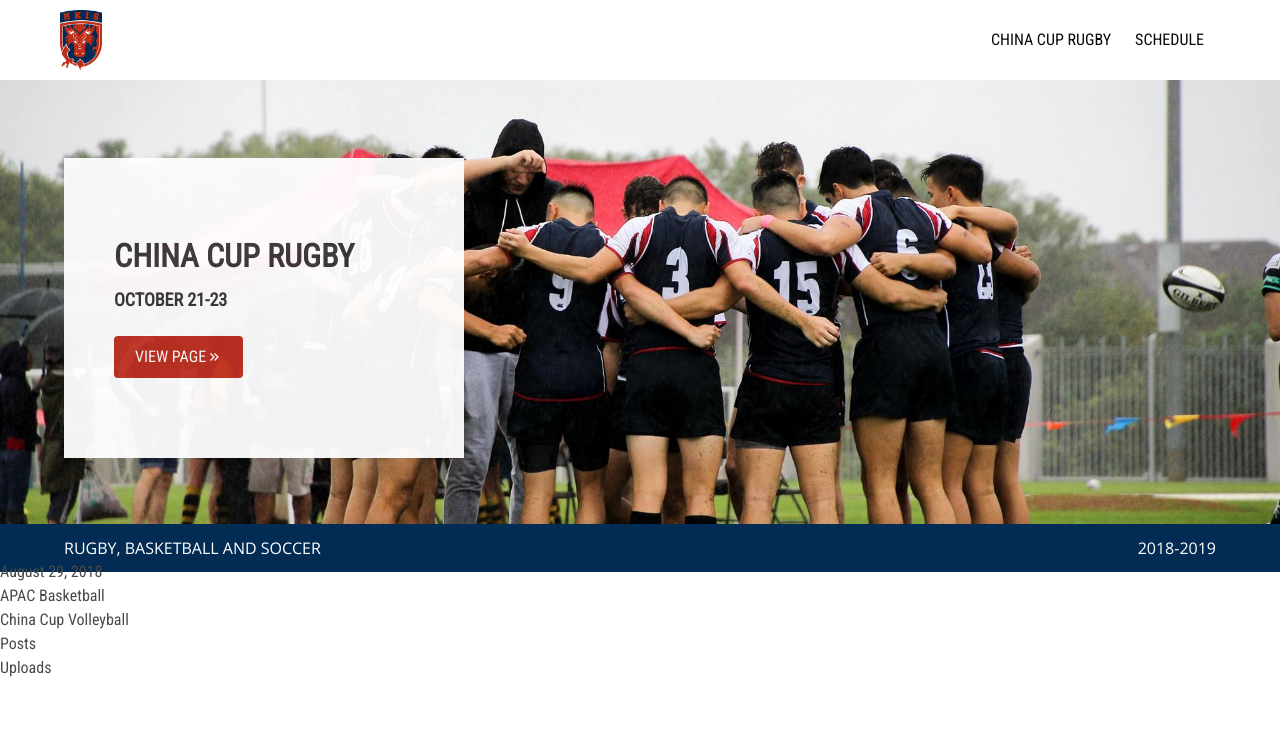
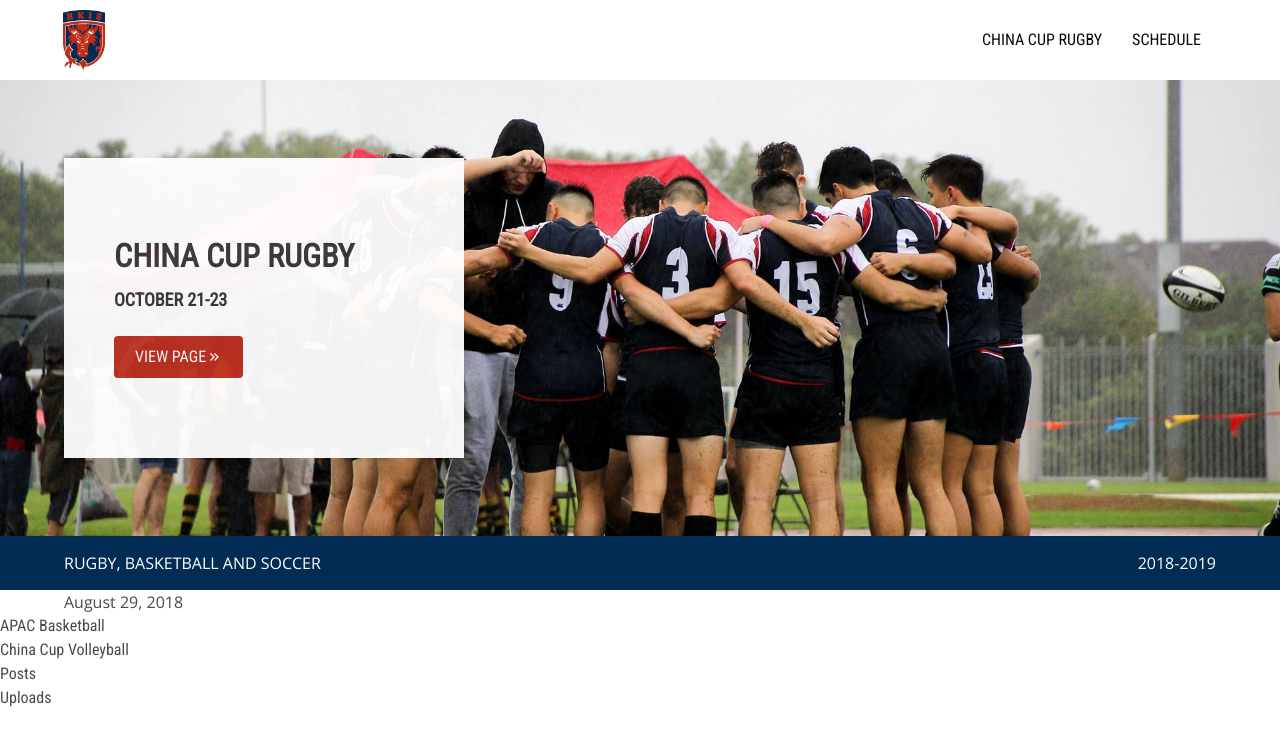
Before and after one commit to kristelfung/hkisdragons, a Jekyll site: the page built from index.md, in a window 1280 px wide. Shown: the top 746 px of the page. Built offline with Jekyll 4.4.1, drawn with Linux system fonts in a browser that asks for light colours; nearby versions of some CDN libraries; our own code applies the rules of GitHub Pages for plain Markdown files.

Commit message:
retouch info bar

```diff
--- a/_layouts/home.html
+++ b/_layouts/home.html
@@ -17,22 +17,29 @@
         </div>
     </div>
 </section>
+
 <div class="info-bar">
     <div class="container">
-        <div class="columns">
-            <div class="column">
-                <p>Rugby, Basketball and Soccer</p>
+        <div class="level">
+            <div class="level-left">
+                <div class="level-item">
+                    <p>Rugby, Basketball and Soccer</p>
+                </div>
             </div>
-            <div class="column date">
-                <p>2018-2019</p>
+            <div class="level-right">
+                <div class="level-item">
+                    <p>2018-2019</p>
+                </div>
             </div>
         </div>
     </div>
 </div>
 
+<div class="container">
 {% for post in site.posts %}
-    {{ post.title }}
+    <p>{{ post.title }}</p>
 {% endfor %}
+</div>
 
 {% for collection in site.collections %}
 {% assign name = collection.title %}
--- a/_sass/partials/_hero.scss
+++ b/_sass/partials/_hero.scss
@@ -26,8 +26,5 @@
     color: white;
     font-weight: 500;
     text-transform: uppercase;
-
-    .date {
-        text-align: right;
-    }
+    padding: 15px 0px;
 }
--- a/_sass/partials/_navbar.scss
+++ b/_sass/partials/_navbar.scss
@@ -5,4 +5,9 @@
     .navbar__logo {
         max-height: 60px;
     }
+
+    .navbar-item {
+        padding-left: 15px;
+        padding-right: 15px;
+    }
 }
```
